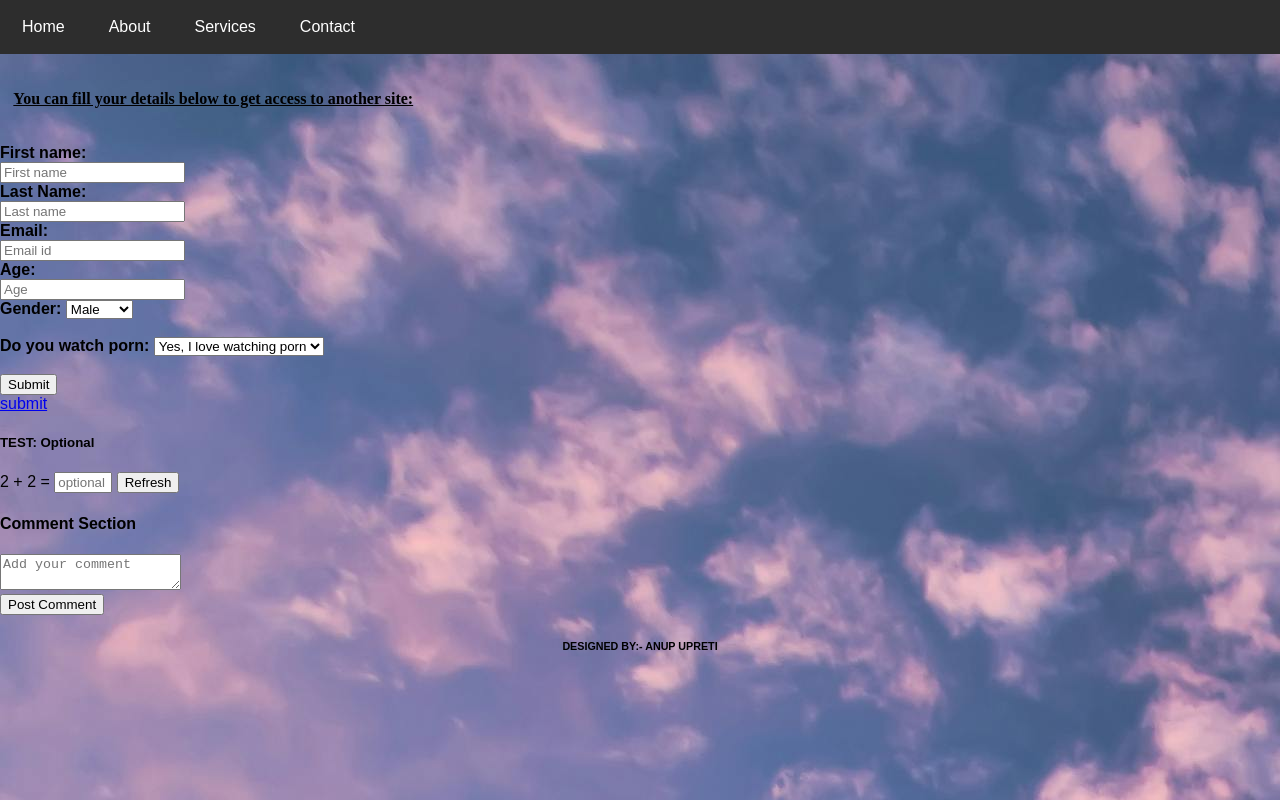
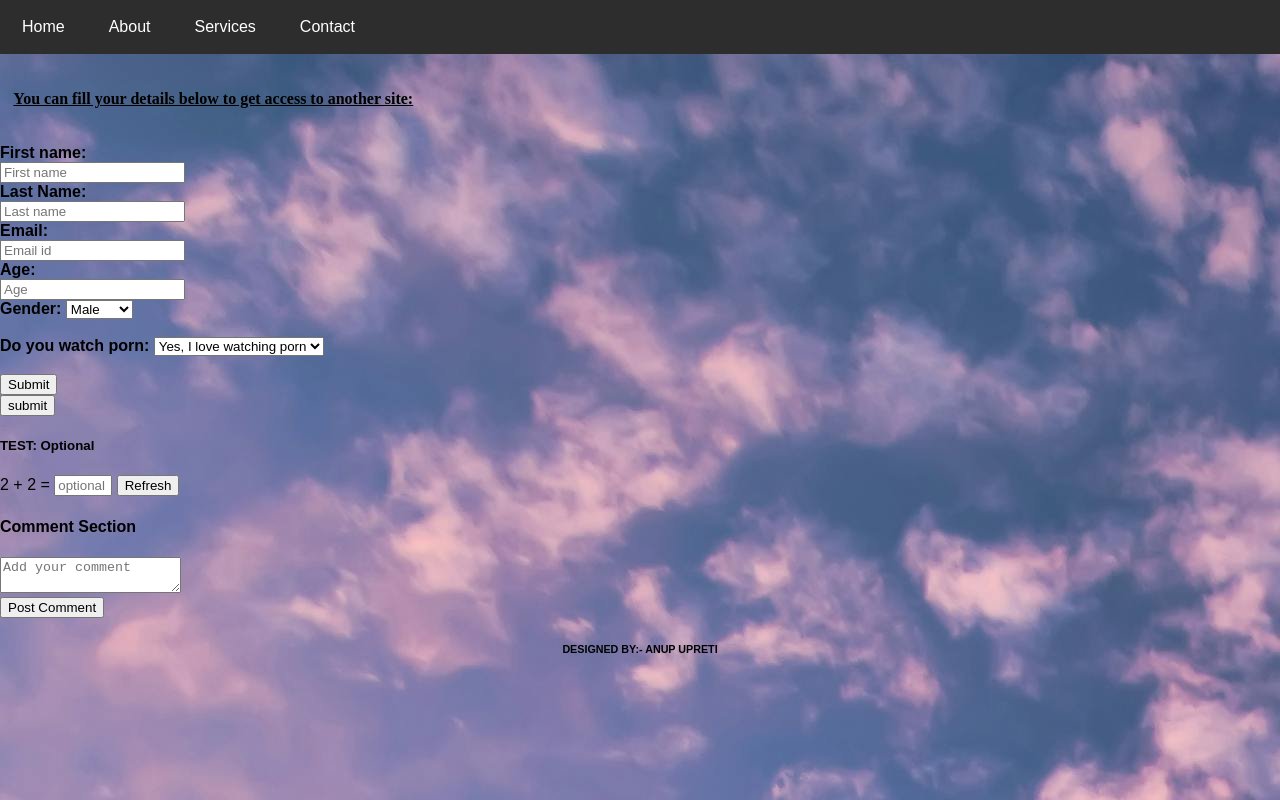
Before and after one commit to Anup892/Anup.github.io, a plain HTML site: page index.html in a window 1280 px wide. Drawn offline with Linux system fonts and the light colour scheme.

Commit message:
Update index.html

```diff
--- a/index.html
+++ b/index.html
@@ -70,7 +70,7 @@
         </select><br><br>
       <a href="forsite.html"> <input type="submit" value="Submit"></a>
     </form>
-<a href="forsite.html">submit</a>
+<a href="forsite.html"><button>submit</button></a>
 
     <div class="captcha">
         <h5>TEST: Optional</h5>
```
